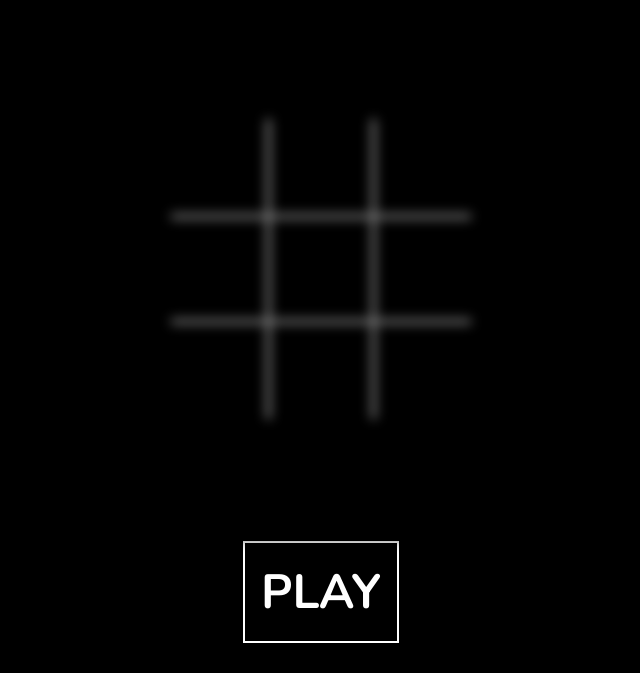
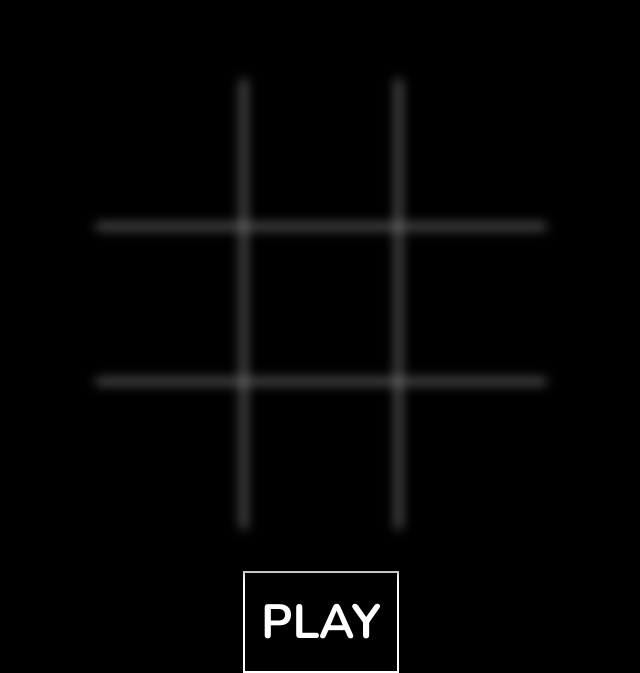
Before and after one commit to DanOsad/TicTacToe, a plain HTML site: page index.html in a window 1280 px wide. Shown: the part 219-892 px from the top of the page, without its empty margins (319-959 px from the left). Before the commit the page ends 862 px from the top, so only its background shows below. Drawn offline with nearby package versions, Linux system fonts and the light colour scheme.

Commit message:
minor css arrangement changes

```diff
--- a/css/styles.css
+++ b/css/styles.css
@@ -80,27 +80,27 @@ h1 {
     font-size: 4rem;
     text-align: center;
     padding-top: 3rem;
-    margin-top: 5rem;
+    margin-top: 4.5rem;
 
 }
 
 .grid-container {
     justify-content: center;
     display: grid;
-    grid-template-columns: repeat(3, 100px);
-    grid-template-rows: repeat(3, 100px);
-    margin: 7rem auto;
+    grid-template-columns: repeat(3, 150px);
+    grid-template-rows: repeat(3, 150px);
+    margin: 5rem auto 2rem auto;
     padding: 10px;
     width: 60%;
     text-align: center;
 }
 
 .square {
-    font-size: 4rem;
+    font-size: 5.5rem;
 }
 
 .squareFilled {
-    padding-top: .5rem;
+    padding-top: 1rem;
     margin: 0 auto;
 }
 
```
